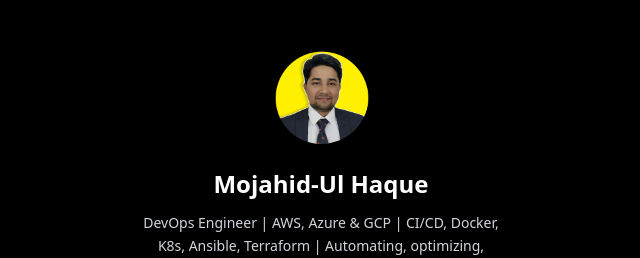
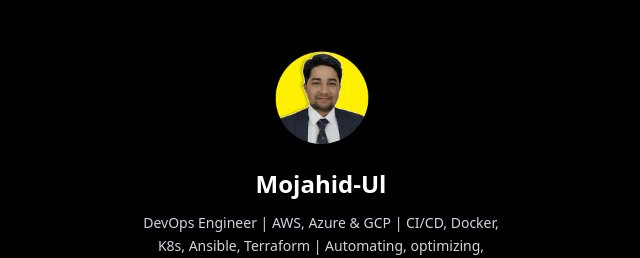
Before and after one commit to Mdgulab0786/linktree, a React (Vite) app: page / in a window 1280 px wide. Shown: the top 258 px of the page, without its empty margins (319-959 px from the left). Built offline with nearby package versions, Linux system fonts and the light colour scheme.

Commit message:
Updated content

```diff
--- a/src/App.tsx
+++ b/src/App.tsx
@@ -27,7 +27,7 @@
             </div>
           </div>
 
-          <h1 className="text-2xl font-bold mb-3">Mojahid-Ul Haque</h1>
+          <h1 className="text-2xl font-bold mb-3">Mojahid-Ul </h1>
           <p className="text-gray-300 text-sm leading-relaxed mb-6 px-4">
             DevOps Engineer | AWS, Azure & GCP | CI/CD, Docker, K8s, Ansible, Terraform | Automating, optimizing, problem-solving, Vibe coder.. Let's connect & build!
           </p>
```
